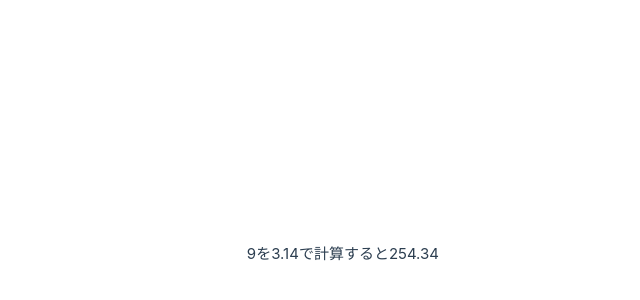
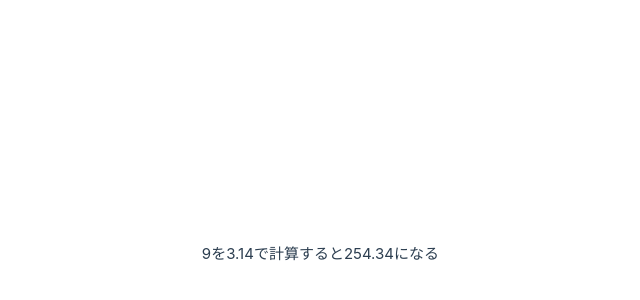
Before and after one commit to capricorn77777/VuePractice, a Vue app in the folder hello-vue/: page / in a window 1280 px wide. Shown: the part 146-446 px from the top of the page, without its empty margins (201-841 px from the left). Built offline with nearby package versions, Linux system fonts and the light colour scheme.

Commit message:
practice

```diff
--- a/hello-vue/src/App.vue
+++ b/hello-vue/src/App.vue
@@ -1,17 +1,19 @@
 <script setup lang="ts">
-import {ref, computed} from "vue"
+import {reactive, computed} from "vue"
 
-const radiusInit = Math.round(Math.random() *10);
-const PI = ref(3.14);
-const radius = ref(radiusInit);
+const data = reactive({
+  PI: 3.14,
+  radius: Math.round(Math.random() *10)
+});
 const area = computed(
   (): number => {
-    return radius.value * radius.value * PI.value;
+    return data.radius * data.radius * data.PI;
   }
 );
+
 setInterval(
   ():void => {
-    radius.value = Math.round(Math.random() * 10);
+    data.radius = Math.round(Math.random() * 10);
   },
   1000
 );
@@ -20,6 +22,6 @@
 <template>
 
 
-  <p>{{ radius }}を{{ PI }}で計算すると{{ area }}</p>
+  <p>{{ data.radius }}を{{ data.PI }}で計算すると{{ area }}になる</p>
 
 </template>
```
